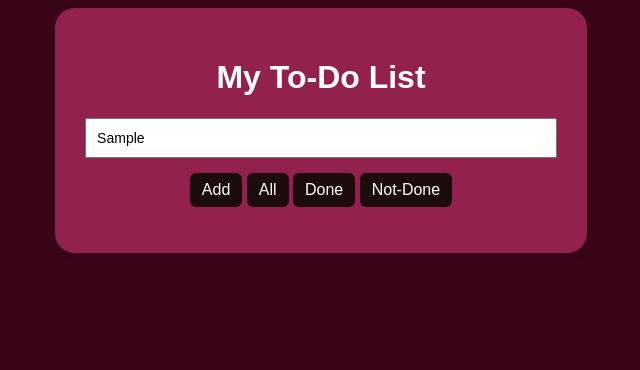
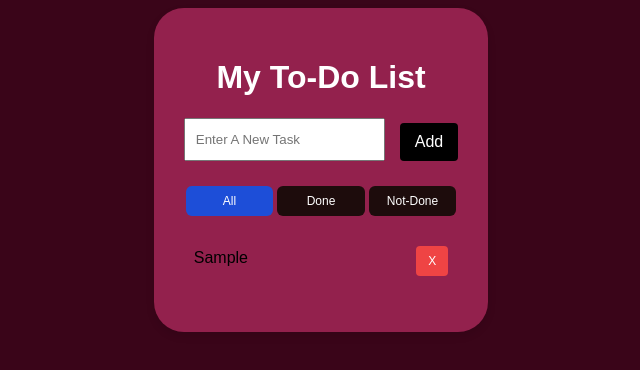
Before and after one commit to kaushi161/To-Do-App, a plain HTML site: page index.html in a window 1280 px wide. Both pictures are taken after typing "Sample" into the empty fields and a click on the button "Add". Shown: the whole page, without its empty margins (319-959 px from the left). Drawn offline with Linux system fonts and the light colour scheme.

Commit message:
ui created

```diff
--- a/index.html
+++ b/index.html
@@ -5,17 +5,22 @@
     <meta name="viewport" content="width=device-width, initial-scale=1.0">
     <link rel="stylesheet" href="style.css">
 
+
     <title>TO-DO APP</title>
 </head>
 <body>
     <div class="todo-container">
         <h1>My To-Do List </h1>
-        <div class="input group">
+        <div class="input-section">
             <input type="text" id="newTask" placeholder="Enter A New Task">
-            <button id="addBtn">Add</button>
+            <button  id="addBtn">Add</button>
+
+        </div>
+
+            <div class="filters">
 <button data-filter="all" class="active">All</button>
-<button data-filter="done" class="active">Done</button>
-<button data-filter="not-done" class="active">Not-Done</button>
+<button data-filter="done" >Done</button>
+<button data-filter="not-done">Not-Done</button>
 
 
         </div>
--- a/script.js
+++ b/script.js
@@ -1,2 +1,60 @@
-const task_input = document.getElementById('task_input');
-const addTask = document.getElementById('addTask')
+const newTask = document.getElementById('newTask');
+const addBtn = document.getElementById('addBtn');
+const todoList = document.getElementById('todoList');
+const filterBtns = document.querySelectorAll('.filters button');
+
+let todos =[];
+
+
+addBtn.addEventListener('click',() => {
+    const text = newTask.value.trim();
+    if(text !== ""){
+        todos.push({text, done: false});
+        newTask.value ="";
+        renderList();
+    }
+});
+
+function renderList(filter = 'all'){
+    todoList.innerHTML ="";
+     todos
+     .filter(todo => {
+        if(filter === 'done') return todo.done;
+        if(filter === 'not-done') return  !todo.done;
+    return true;
+    })
+    .forEach((todo, index) => {
+        const li = document.createElement('li');
+        li.className = todo.done ? 'done':'';
+
+        const span = document.createElement('span');
+        span.textContent = todo.text;
+        span.style.cursor = 'pointer';
+        span.onclick = () => {
+            todos[index].done = !todos[index].done;
+            renderList(currentFilter);
+        };
+        const del = document.createElement('button');
+        del.textContent = 'X';
+        del.onclick = () => {
+            todos.splice(index,1);
+            renderList(currentFilter);
+        };
+
+        li.appendChild(span);
+        li.appendChild(del);
+        todoList.appendChild(li);
+    });
+}
+
+let currentFilter = 'all';
+ filterBtns.forEach(btn => {
+    btn.addEventListener('click',() => {
+        filterBtns.forEach(b => b.classList.remove('active'));
+        btn.classList.add('active');
+        currentFilter = btn.dataset.filter;
+        renderList(currentFilter);
+    });
+ });
+
+ renderList();
--- a/style.css
+++ b/style.css
@@ -11,20 +11,30 @@ body{
     text-align: center;
     background-color: #93214d;
     padding: 30px;
-    border-radius: 20px;
-    box-shadow: 0 2px 8px rgba(0,0,0,0.1);
+    border-radius: 30px;
+    box-shadow: 0 4px 8px rgba(0,0,0,0.1);
 }
 h1{
     text-align: center;
     color: white;
 }
 
-input{
-    width: 100%;
+.input-section{
+    display: flex;
+    gap: 15px;
+    margin-bottom: 25px;
+}
+.input-section input{
+    flex: 2;
     padding: 10px;
-    font-size: 14px;
-    box-sizing: border-box;
-    margin-bottom: 10px;
+}
+.input-section button{
+    background-color: black;
+    color: white;
+    padding: 10px 15px;
+    border: none;
+    border-radius: 4px;
+    cursor: pointer;
 }
 
 
@@ -57,9 +67,6 @@ ul{
     padding: 0;
     margin-top: 15px;
 }
-
-
-
 li{
     background: fixed;
     padding: 10px;
@@ -73,4 +80,10 @@ li{
 li.done{
     text-decoration: line-through;
     color: #999;
+    border-left-color: #16a34a;
 }
+li button{
+    background: #ef4444;
+    font-size: 12px;
+    border-radius: 4px;
+}
```
